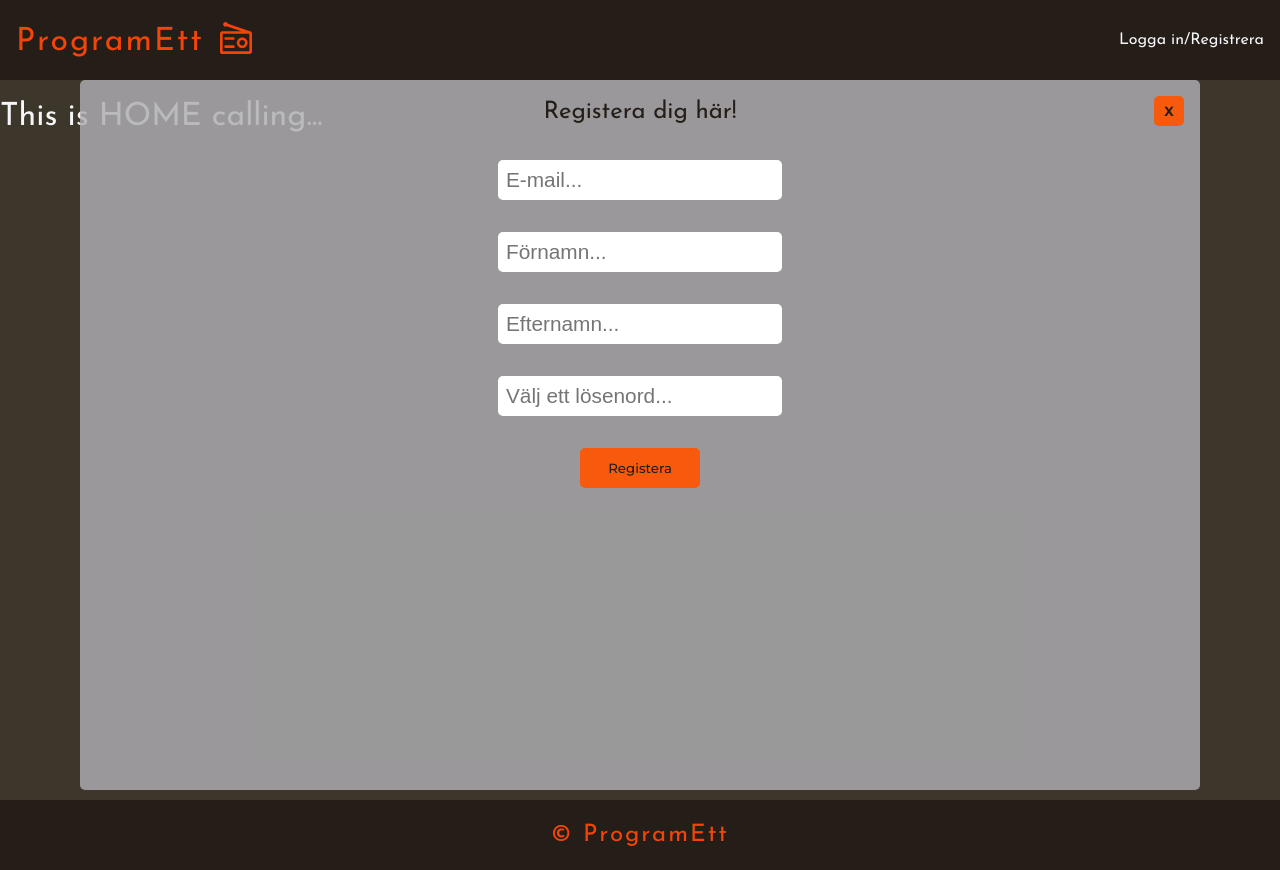
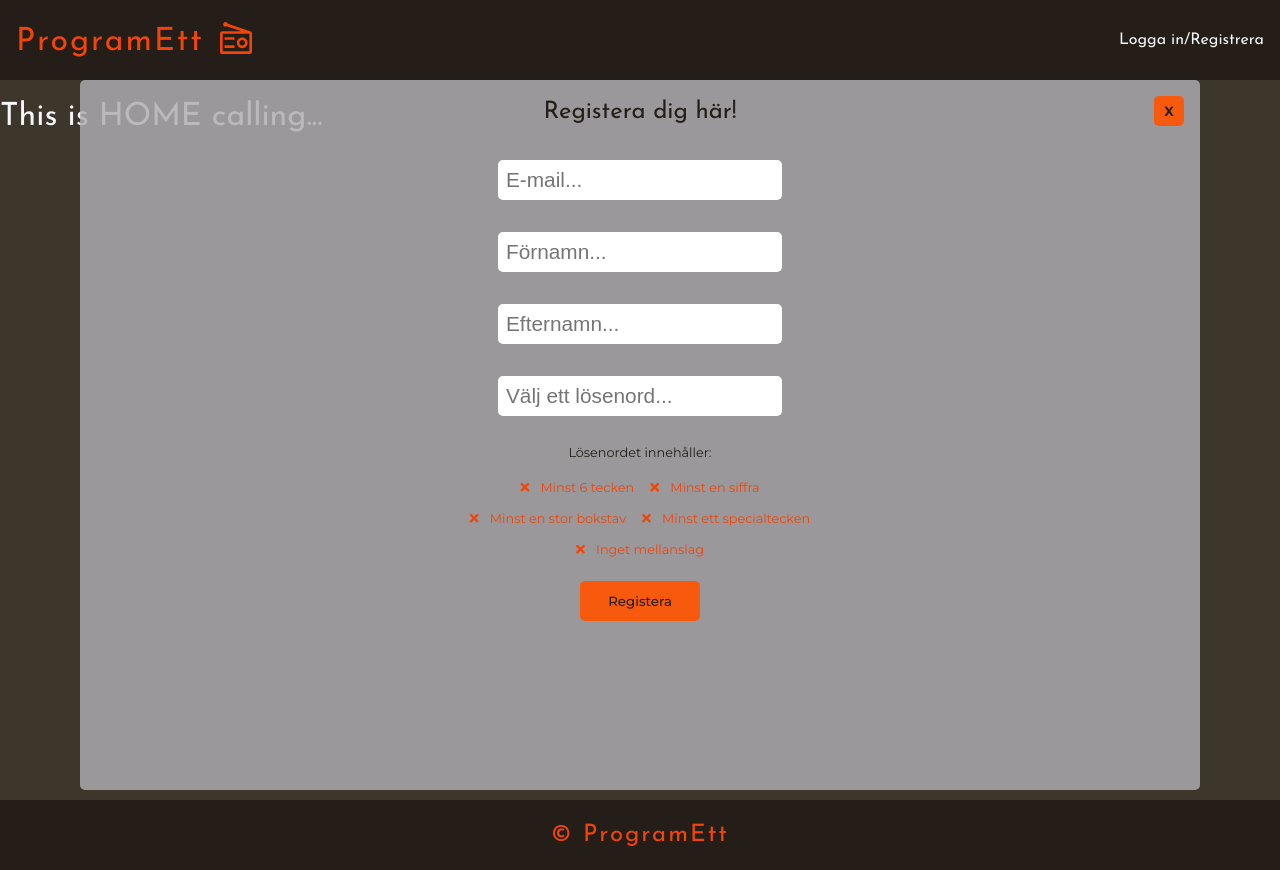
Before and after one commit to chris-mbg/radio-application, a React (Create React App) app: page / in a window 1280 px wide. Both pictures are taken after a click on the element "Logga in/Registrera". Built offline with nearby package versions, Linux system fonts and the light colour scheme; no server answers.

Commit message:
Added instant password check in RegForm

```diff
--- a/src/components/RegisterForm.js
+++ b/src/components/RegisterForm.js
@@ -1,26 +1,50 @@
 import { useContext, useState } from "react";
 import { UserContext } from "../contexts/UserContext";
-import styles from "../css/RegisterForm.module.css"
+import styles from "../css/RegisterForm.module.css";
 
 const RegisterForm = () => {
-
   const { registerNewUser } = useContext(UserContext);
 
   const [email, setEmail] = useState("");
   const [firstName, setFirstName] = useState("");
   const [lastName, setLastName] = useState("");
   const [password, setPassword] = useState("");
+  const [passwordCheck, setPasswordCheck] = useState({});
 
-  const handleRegSubmit = e => {
+  const passwordRegex = /^(?=.*\d)(?=.*[a-z])(?=.*[A-Z])(?=.*[^a-zA-Z0-9])(?!.*\s).{6,}$/;
+  const containDigitRegex = /\d/;
+  const numberOfCharsRegex = /^.{6,}$/;
+  const capLetterRegex = /[A-Z]/;
+  const whitespaceRegex = /\s/;
+  const specCharsRegex = /[^a-zA-Z0-9]/;
+
+  const handlePasswordChange = (e) => {
+    setPassword(e.target.value);
+    const passwordRequirements = {};
+    if (containDigitRegex.test(e.target.value)) passwordRequirements.digit = true;
+    if (numberOfCharsRegex.test(e.target.value)) passwordRequirements.numberChars = true;
+    if (capLetterRegex.test(e.target.value)) passwordRequirements.capLetter = true;
+    if (!whitespaceRegex.test(e.target.value)) passwordRequirements.noWhitespace = true;
+    if (specCharsRegex.test(e.target.value)) passwordRequirements.specChars = true;
+    setPasswordCheck(passwordRequirements);
+  };
+
+  const handleRegSubmit = (e) => {
     e.preventDefault();
+    const passwordOK = passwordRegex.test(password);
+    console.log('Password OK?', passwordOK);
+    if(!passwordOK) {
+      return
+    } else {
       const newUser = {
         email,
         firstName,
         lastName,
-      password
-    }
+        password,
+      };
       //registerNewUser(newUser)
     }
+  };
 
   return (
     <div className={styles.registerForm}>
@@ -48,8 +72,18 @@ const RegisterForm = () => {
           type="password"
           placeholder="Välj ett lösenord..."
           required
-              onChange={(e) => setPassword(e.target.value)}
+          onChange={handlePasswordChange}
         />
+        <div className={styles.passwordCheckContainer}>
+          <p>Lösenordet innehåller:</p>
+          <div className={styles.answersWrapper}>
+            <p className={passwordCheck.numberChars ? styles.fulfilled : styles.notOK}>Minst 6 tecken</p>
+            <p className={passwordCheck.digit ? styles.fulfilled : styles.notOK}>Minst en siffra</p>
+            <p className={passwordCheck.capLetter ? styles.fulfilled : styles.notOK}>Minst en stor bokstav</p>
+            <p className={passwordCheck.specChars ? styles.fulfilled : styles.notOK}>Minst ett specialtecken</p>
+            <p className={passwordCheck.noWhitespace ? styles.fulfilled : styles.notOK}>Inget mellanslag</p>
+          </div>
+        </div>
         <button type="submit">Registera</button>
       </form>
     </div>
--- a/src/css/RegisterForm.module.css
+++ b/src/css/RegisterForm.module.css
@@ -9,3 +9,46 @@
   padding: 0.5rem;
   border-radius: 5px;
 }
+.passwordCheckContainer {
+  font-size: 0.8rem;
+  margin: 0 auto;
+  width: 70%;
+}
+.answersWrapper {
+  display: flex;
+  justify-content: center;
+  flex-wrap: wrap;
+  width: 50%;
+  margin: 0 auto;
+}
+.answersWrapper p {
+  margin: 0.5rem;
+}
+.notOK {
+  color: #f34508;
+}
+.notOK::before {
+  display: inline-block;
+  font-style: normal;
+  font-variant: normal;
+  text-rendering: auto;
+  -webkit-font-smoothing: antialiased;
+  padding-right: 0.7rem;
+  font-family: "Font Awesome 5 Free";
+  font-weight: 900;
+  content: "\f00d"
+}
+.fulfilled {
+  color: #3a5e27;
+}
+.fulfilled::before {
+  display: inline-block;
+  font-style: normal;
+  font-variant: normal;
+  text-rendering: auto;
+  -webkit-font-smoothing: antialiased;
+  padding-right: 0.7rem;
+  font-family: "Font Awesome 5 Free";
+  font-weight: 900;
+  content: "\f00c"
+}
```
Also changed, not shown: 1 other file (tests, documents, lock files or other folders). Lines whose indentation alone changed are shown as unchanged.
